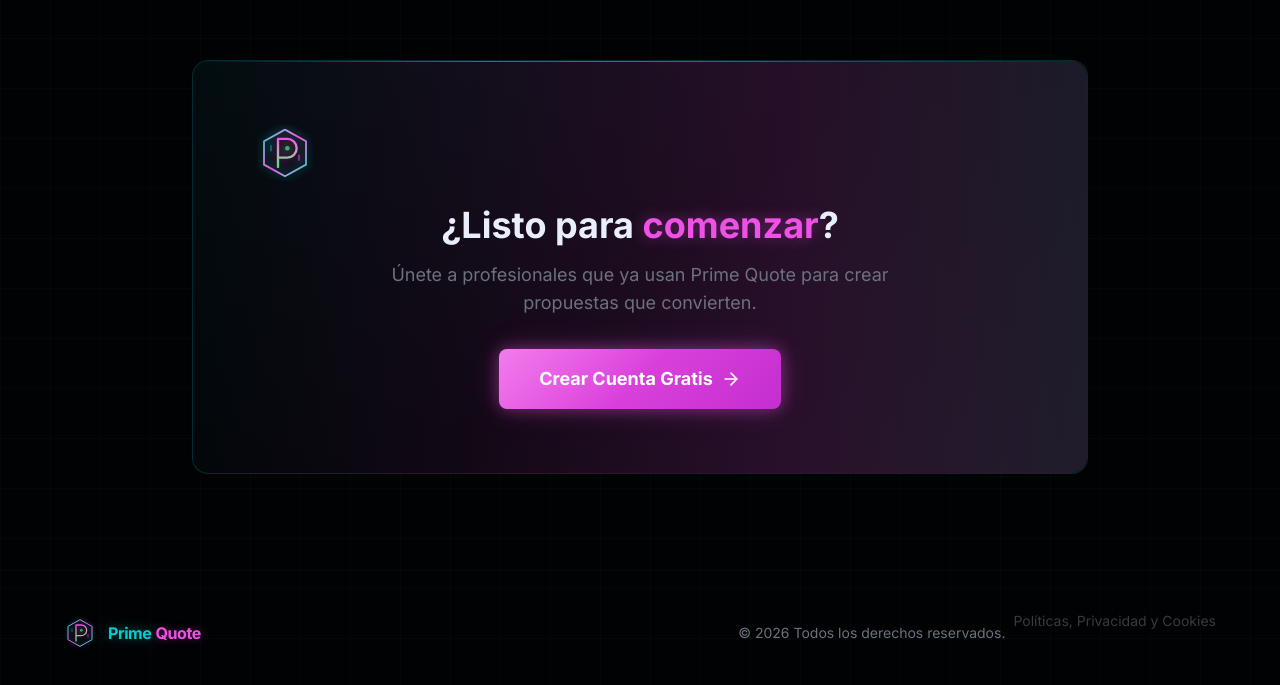
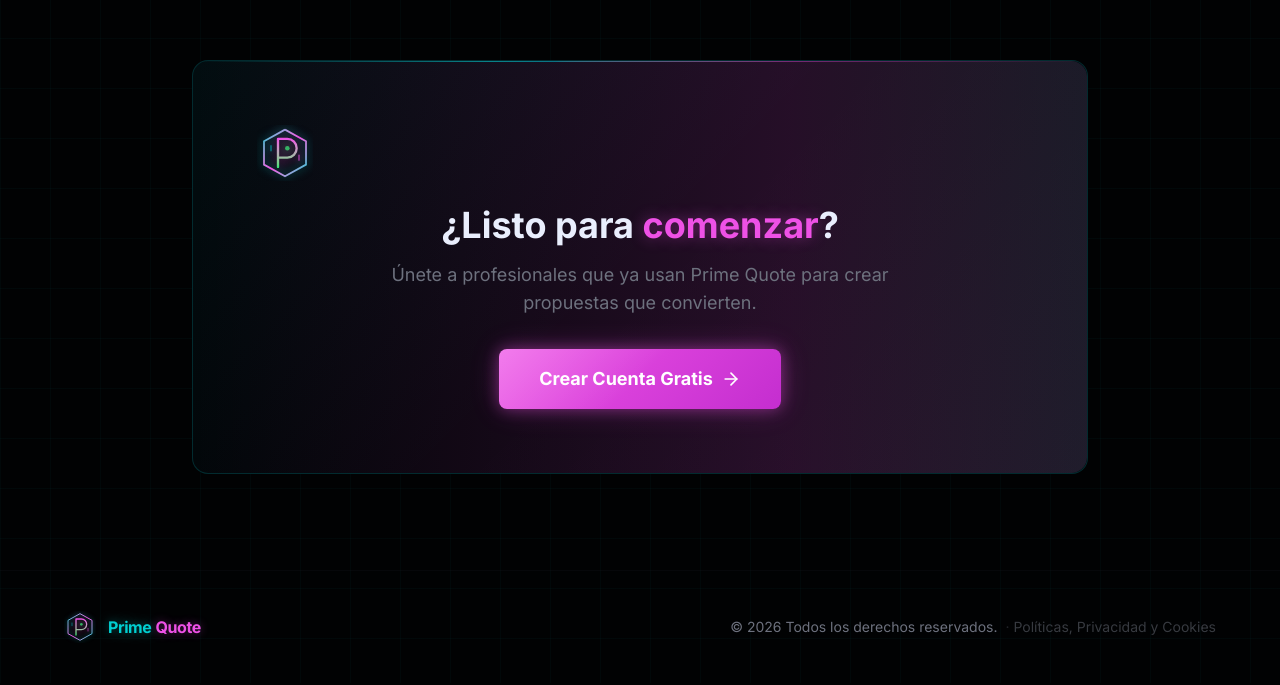
Before and after one commit to eventosprimeai/prime-quote, a Next.js app: page / in a window 1280 px wide. Shown: the part 2512-3197 px from the top of the page. Built offline with nearby package versions, Linux system fonts and the light colour scheme; no server answers.

Commit message:
fix: footer copyright and legal link aligned on same baseline

```diff
--- a/src/app/page.tsx
+++ b/src/app/page.tsx
@@ -302,9 +302,10 @@ export default function HomePage() {
         <div className="max-w-6xl mx-auto">
           <div className="flex flex-col sm:flex-row items-center justify-between gap-4">
             <Logo size="sm" />
-            <p className="text-sm text-muted-foreground flex flex-wrap items-center justify-center sm:justify-end gap-x-2">
-              <span>© {new Date().getFullYear()} Todos los derechos reservados.</span>
-              <Link href="/legal" className="text-muted-foreground/50 hover:text-primary transition-colors text-xs sm:text-sm">
+            <p className="text-sm text-muted-foreground text-center sm:text-right">
+              © {new Date().getFullYear()} Todos los derechos reservados.{" "}
+              <span className="text-muted-foreground/30 select-none mx-1">·</span>
+              <Link href="/legal" className="text-muted-foreground/50 hover:text-primary transition-colors">
                 Políticas, Privacidad y Cookies
               </Link>
             </p>
```
